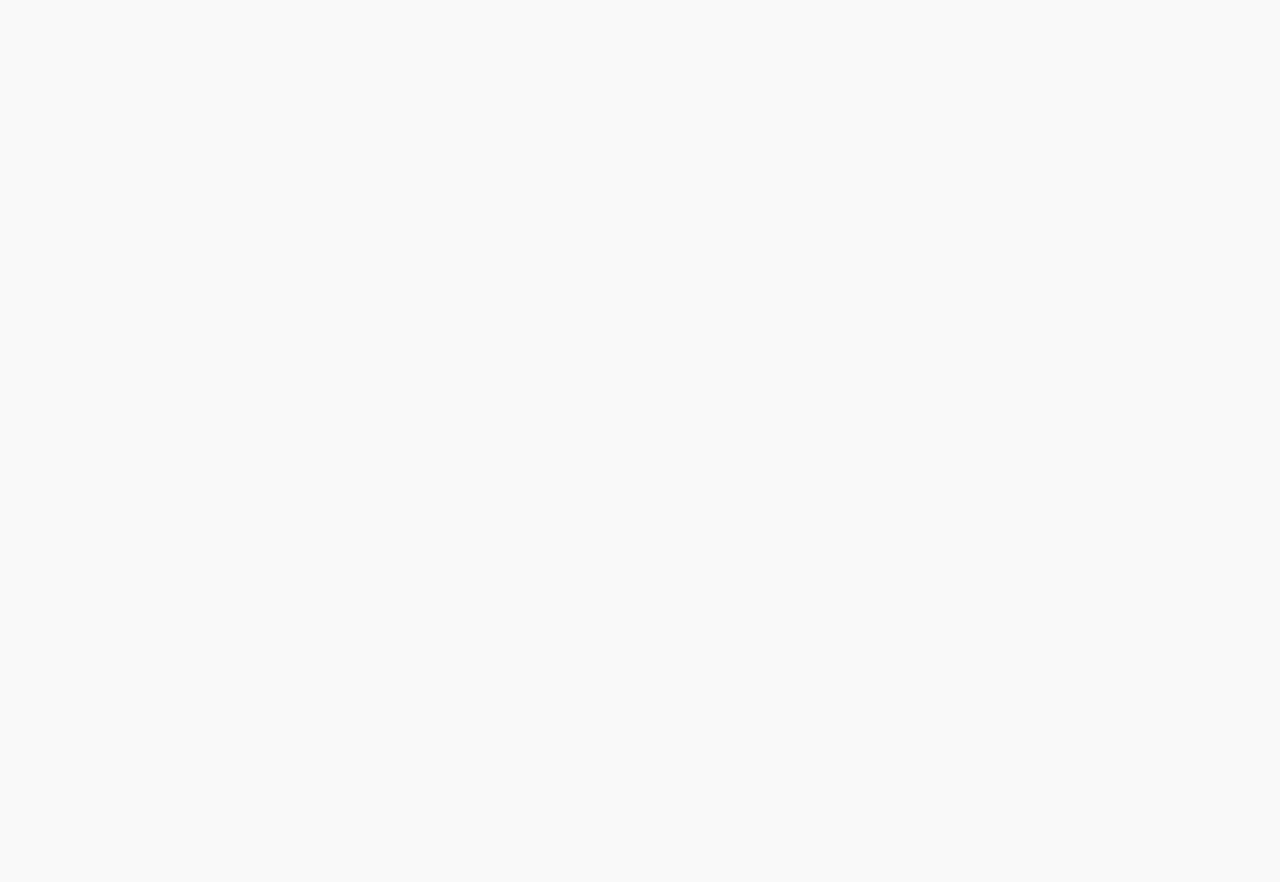
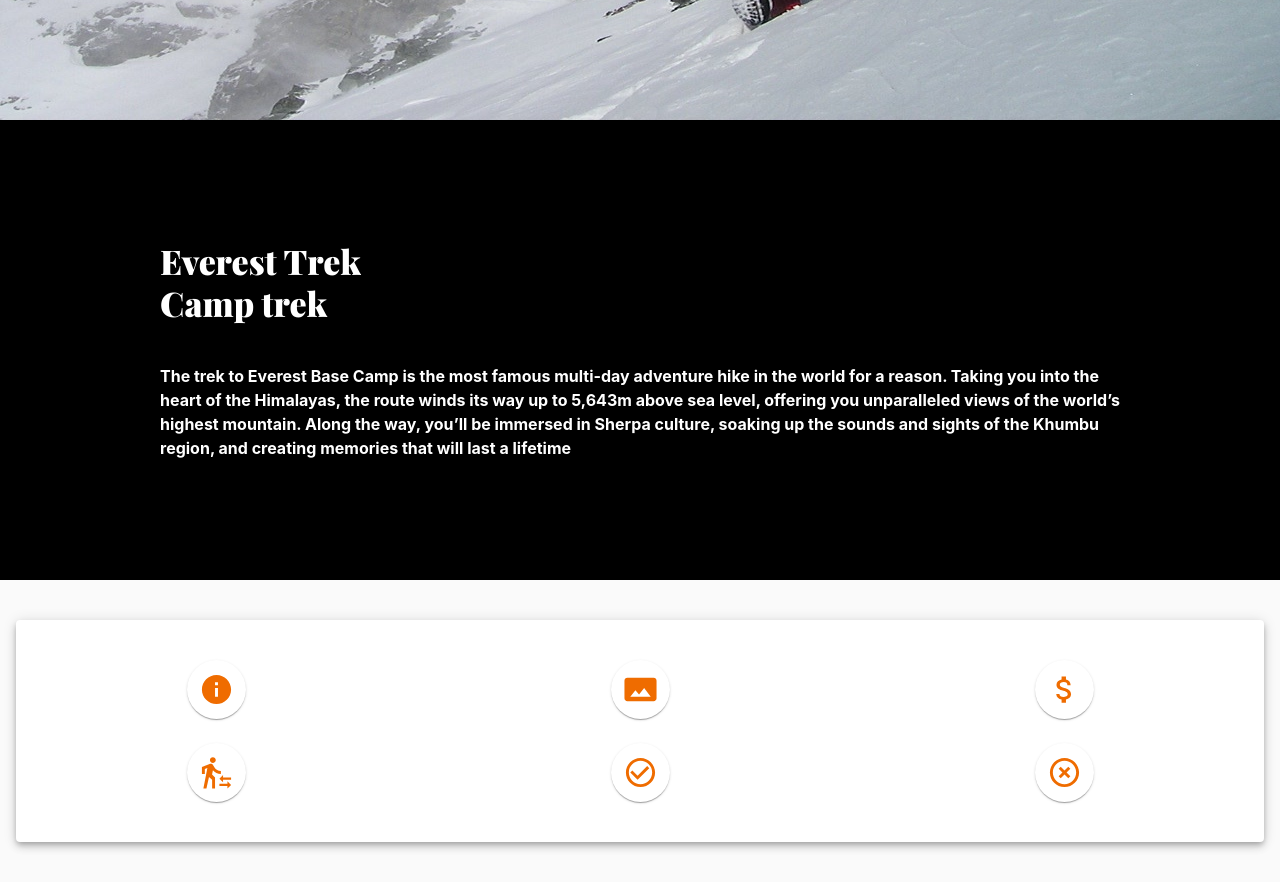
Before and after one commit to Seckrel/adventure_sport_nepal, a React (Create React App) app: page /trek in a window 1280 px wide. Shown: the part 680-1562 px from the top of the page. Before the commit the page ends 800 px from the top, so only its background shows below. Built offline with nearby package versions, Linux system fonts and the light colour scheme; a web font is replaced by a local one.

Commit message:
working on tabs

```diff
--- a/src/BodyComponent.tsx
+++ b/src/BodyComponent.tsx
@@ -1,5 +1,6 @@
 import Home from "./pages/home/HomePage";
 import SkiExpedition from "./pages/ski/SkiComponent";
+import TrekExpedition from "./pages/trek/TrekComponent";
 import { Switch, Route } from "react-router-dom";
 
 export default function Body() {
@@ -8,9 +9,11 @@
             <Route exact path="/">
                 <Home />
             </Route>
-
             <Route path="/ski">
                 <SkiExpedition />
+            </Route>
+            <Route path="/trek">
+                <TrekExpedition />
             </Route>
         </Switch>
     )
--- /dev/null
+++ b/src/pages/trek/TrekComponent.tsx
@@ -0,0 +1,14 @@
+import LandingShowCase from "../../recycle/LandingShowCase";
+import HookInfoText from "./components/HookInfoText";
+import PackageInfoNavigation from "./components/PackageInfoNavigation";
+import { Fragment } from "react";
+
+export default function TrekExpedition() {
+    return (
+        <Fragment>
+            <LandingShowCase />
+            <HookInfoText />
+            <PackageInfoNavigation />
+        </Fragment>
+    );
+}
--- /dev/null
+++ b/src/pages/trek/components/HookInfoText.tsx
@@ -0,0 +1,53 @@
+import {
+    Grid,
+    Box,
+    Typography,
+} from "@material-ui/core";
+import { makeStyles, createStyles } from '@material-ui/core/styles';
+
+const useStyles = makeStyles(() =>
+    createStyles({
+        boxRoot: {
+            backgroundColor: "black",
+        },
+        typography: {
+            color: "white"
+        }
+    }))
+
+export default function HookInfoText() {
+    const classes = useStyles();
+
+    return (
+        <Box
+            px={{ xs: 5, md: 8, lg: 20, xl: 30 }}
+            py={{ xs: 5, md: 8, lg: 15 }}
+            className={classes.boxRoot}
+        >
+            <Grid container spacing={5}>
+                <Grid item xs={12}>
+                    <Typography
+                        variant={'h4'}
+                        component={'div'}
+                        className={classes.typography}
+                    >
+                        <span>Everest Trek</span><br />
+                        <span>Camp trek</span><br />
+                    </Typography>
+                </Grid>
+                <Grid item xs={12}>
+                    <Typography
+                        variant={'body1'}
+                        component={'p'}
+                        className={classes.typography}
+                    >
+                        The trek to Everest Base Camp is the most famous multi-day adventure hike in the world for a reason.
+                        Taking you into the heart of the Himalayas, the route winds its way up to 5,643m above sea level,
+                        offering you unparalleled views of the world’s highest mountain. Along the way, you’ll be immersed in
+                        Sherpa culture, soaking up the sounds and sights of the Khumbu region, and creating memories that will last a lifetime
+                    </Typography>
+                </Grid>
+            </Grid>
+        </Box>
+    )
+}
--- /dev/null
+++ b/src/pages/trek/components/PackageInfoNavigation.tsx
@@ -0,0 +1,96 @@
+import {
+    Grid,
+    Box,
+    Paper,
+    IconButton,
+} from '@material-ui/core';
+import InfoIcon from '@material-ui/icons/Info';
+import AttachMoneyIcon from '@material-ui/icons/AttachMoney';
+import TransferWithinAStationIcon from '@material-ui/icons/TransferWithinAStation';
+import CheckCircleOutlineIcon from '@material-ui/icons/CheckCircleOutline';
+import HighlightOffIcon from '@material-ui/icons/HighlightOff';
+import PanoramaIcon from '@material-ui/icons/Panorama';
+import orange from '@material-ui/core/colors/orange';
+
+const CustomIconButton = (props: any) => (
+    <Box justifyContent={"center"} display={"flex"}>
+        <Paper
+            style={{ borderRadius: "100%" }}
+        >
+            <IconButton
+                onClick={props.onClickMethod}
+            >
+                <props.Icon
+                    fontSize="large"
+                    htmlColor={props.accentColor}
+                />
+            </IconButton>
+        </Paper>
+    </Box>
+)
+
+const TabNavItem = () => {
+    const accentColor = orange[800];
+
+    return (
+        <Grid container spacing={3}>
+            <Grid item xs={6} sm={4}>
+                <CustomIconButton
+                    accentColor={accentColor}
+                    onClick={""}
+                    Icon={InfoIcon}
+                />
+            </Grid>
+            <Grid item xs={6} sm={4}>
+                <CustomIconButton
+                    accentColor={accentColor}
+                    onClick={""}
+                    Icon={PanoramaIcon}
+                />
+            </Grid>
+            <Grid item xs={6} sm={4}>
+                <CustomIconButton
+                    accentColor={accentColor}
+                    onClick={""}
+                    Icon={AttachMoneyIcon}
+                />
+            </Grid>
+            <Grid item xs={6} sm={4}>
+                <CustomIconButton
+                    accentColor={accentColor}
+                    onClick={""}
+                    Icon={TransferWithinAStationIcon}
+                />
+            </Grid>
+            <Grid item xs={6} sm={4}>
+                <CustomIconButton
+                    accentColor={accentColor}
+                    onClick={""}
+                    Icon={CheckCircleOutlineIcon}
+                />
+            </Grid>
+            <Grid item xs={6} sm={4}>
+                <CustomIconButton
+                    accentColor={accentColor}
+                    onClick={""}
+                    Icon={HighlightOffIcon}
+                />
+            </Grid>
+        </Grid>
+    )
+}
+
+export default function PackageInfoNavigation() {
+    return (
+        <Box
+            py={5}
+            px={2}
+        >
+            <Paper elevation={5}>
+                <Box py={5}>
+                    <TabNavItem />
+                </Box>
+            </Paper>
+        </Box>
+    );
+}
--- /dev/null
+++ b/src/pages/trek/components/TrekInfo.tsx
@@ -0,0 +1,5 @@
+export default function TrekInfo() {
+    return(
+        <div>Info</div>
+    );
+}
```
Also changed, not shown: src/MainComponent.tsx (+0 -10 lines), src/pages/trek/components/ExcludedInPackage.tsx (added), src/pages/trek/components/Gallary.tsx (added), src/pages/trek/components/IncludedInPackage.tsx (added), src/pages/trek/components/Itinerary.tsx (added), src/pages/trek/components/Price.tsx (added).
